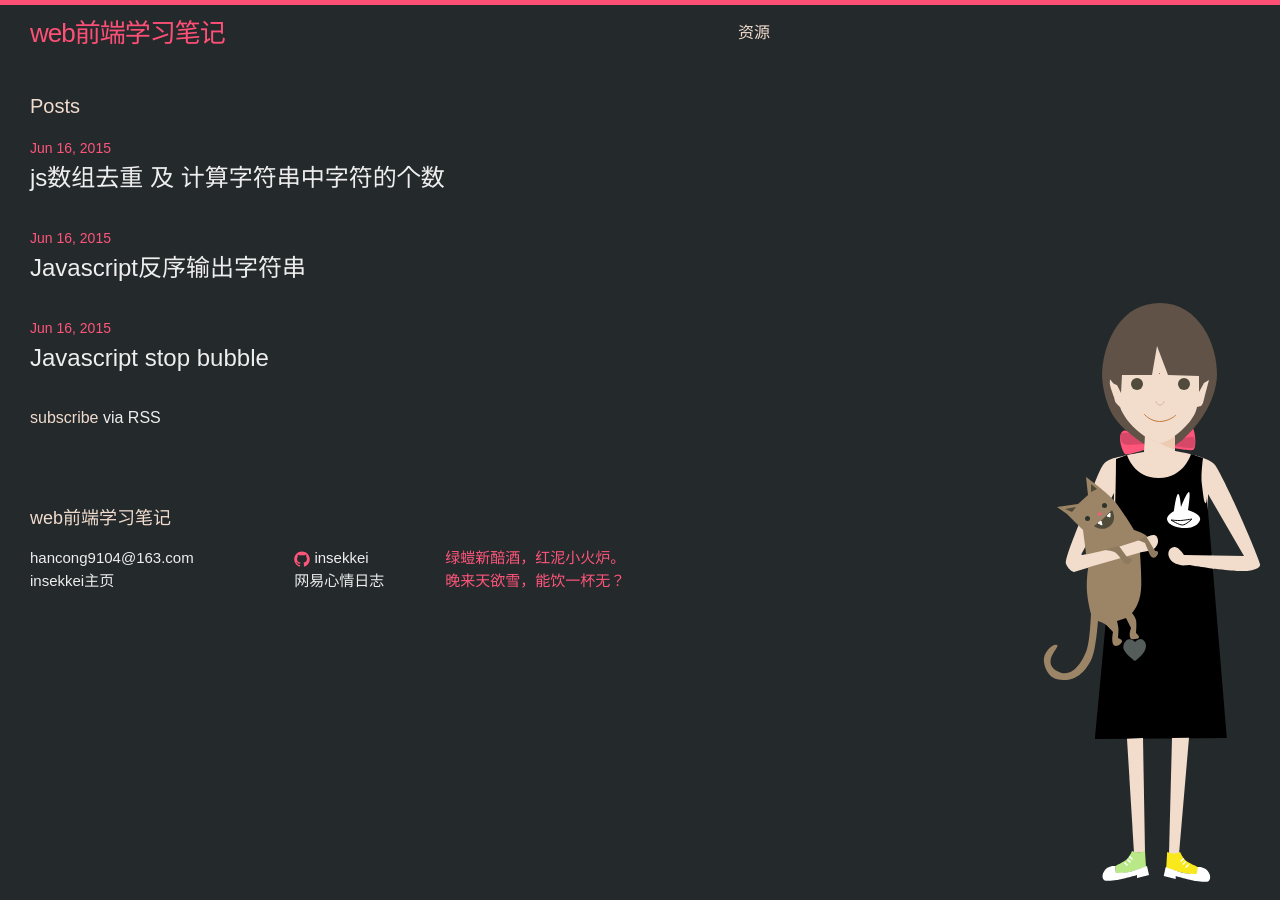
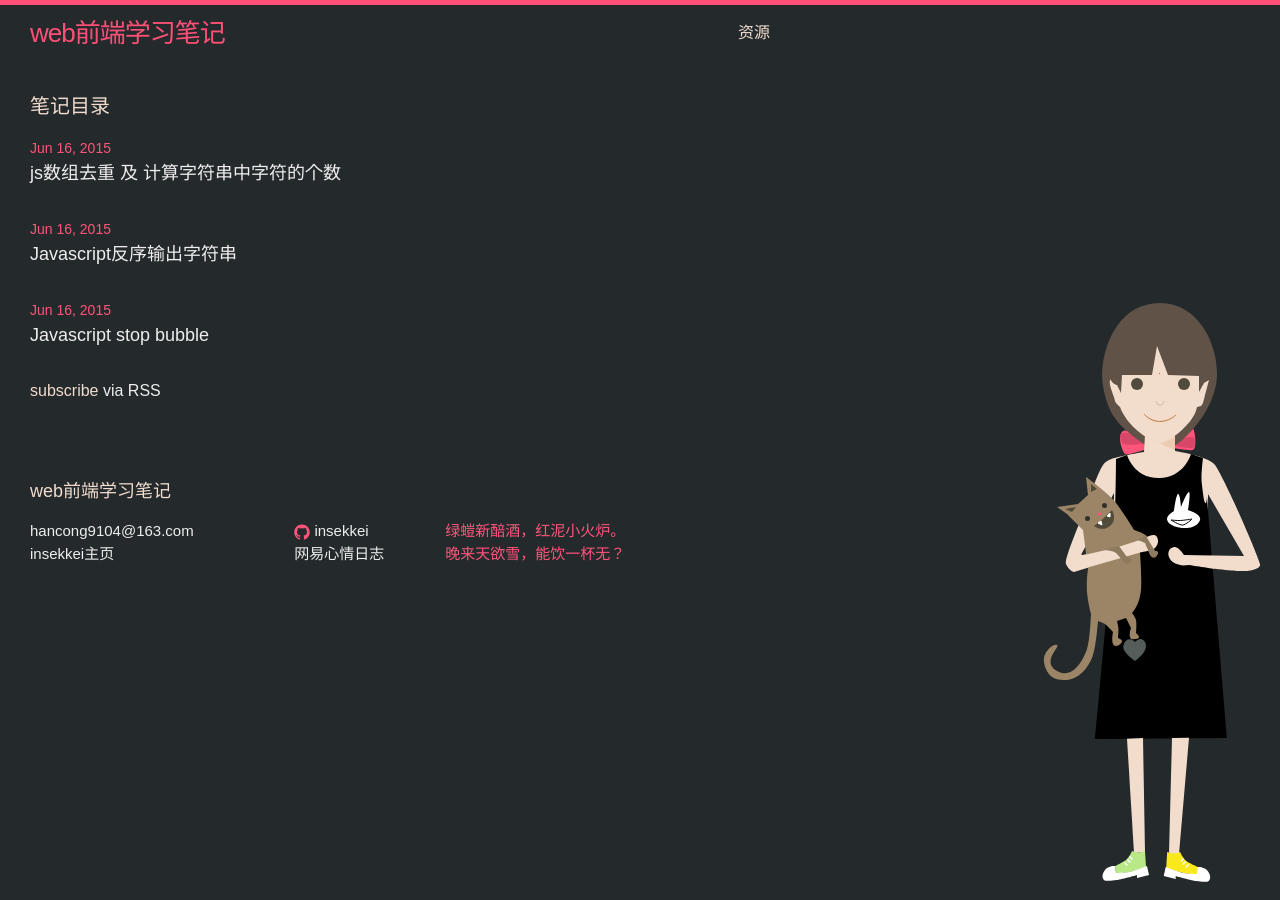
Before and after one commit to insekkei/blogs, a Jekyll site: the page built from index.html, in a window 1280 px wide. Built offline with Jekyll 4.4.1, drawn with Linux system fonts in a browser that asks for light colours.

Commit message:
修改首页h2字体大小及显示文字
Signed-off-by: insekkei <insekkei@yahoo.com>

```diff
--- a/_sass/_base.scss
+++ b/_sass/_base.scss
@@ -83,8 +83,6 @@
 h1, h2, h3, h4, h5, h6 {
     font-weight: 300;
 }
-
-
 
 /**
  * Links
--- a/_sass/_layout.scss
+++ b/_sass/_layout.scss
@@ -183,7 +183,7 @@
 
 .post-link {
     display: block;
-    font-size: 24px;
+    font-size: 18px;
 }
 
 
--- a/index.html
+++ b/index.html
@@ -4,7 +4,7 @@
 
 <div class="home">
 
-  <h1 class="page-heading">Posts</h1>
+  <h1 class="page-heading">笔记目录</h1>
 
   <ul class="post-list">
     {% for post in site.posts %}
```
